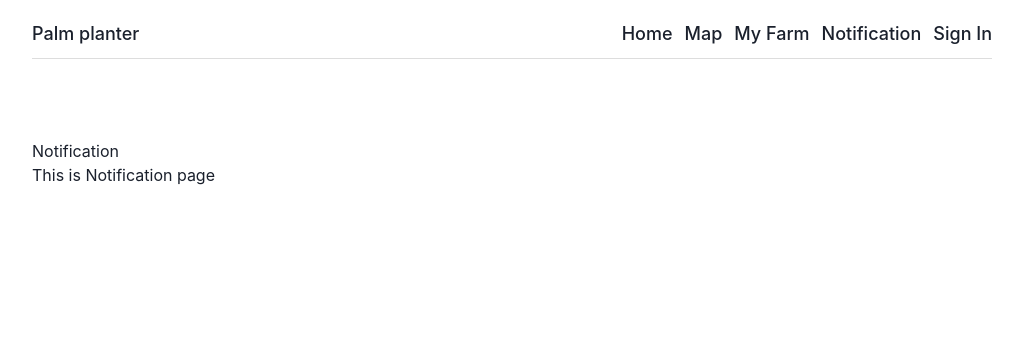
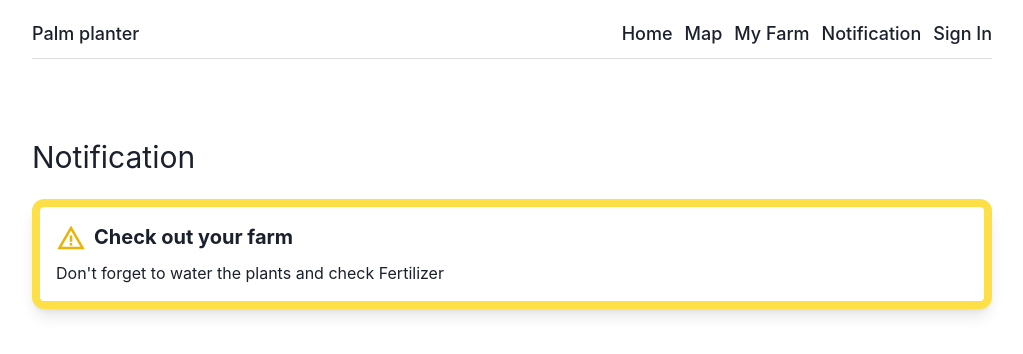
Before and after one commit to SoponwichT/SeniorProject, a Next.js app: page /notification in a window 1280 px wide. Shown: the top 354 px of the page, without its empty margins (128-1151 px from the left). Built offline with nearby package versions, Linux system fonts and the light colour scheme.

Commit message:
update notification page

```diff
--- a/pages/notification.js
+++ b/pages/notification.js
@@ -1,4 +1,5 @@
 import Head from 'next/head'
+import { MdWarningAmber } from "react-icons/md"
 
 const  Notification = () => {
     return (
@@ -8,8 +9,11 @@ const  Notification = () => {
                 <meta name="keywords" content="palmplanter" />
             </Head>
             <div>
-                <h1>Notification</h1>
-                <p>This is Notification page</p>
+                <h1 className='text-3xl'>Notification</h1>
+                <div className='bg-white rounded-xl shadow-lg p-4 my-6 border-8 border-yellow-300'>
+                    <h3 className='text-xl font-bold flex mb-2'> <MdWarningAmber className='text-yellow-500 text-3xl mr-2' />Check out your farm</h3>
+                    <div>Don't forget to water the plants and check Fertilizer</div>
+                </div>
             </div>
         </>
     );
```
